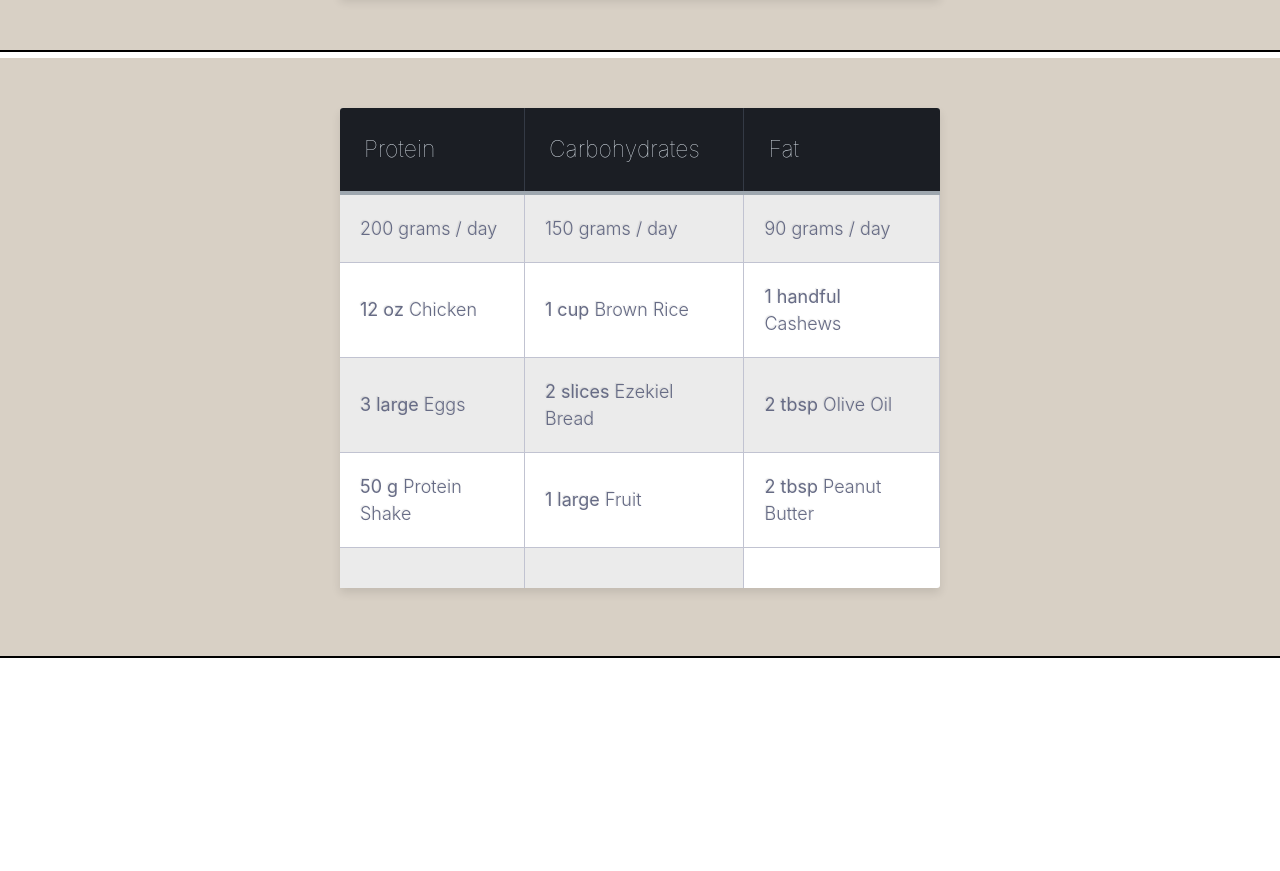
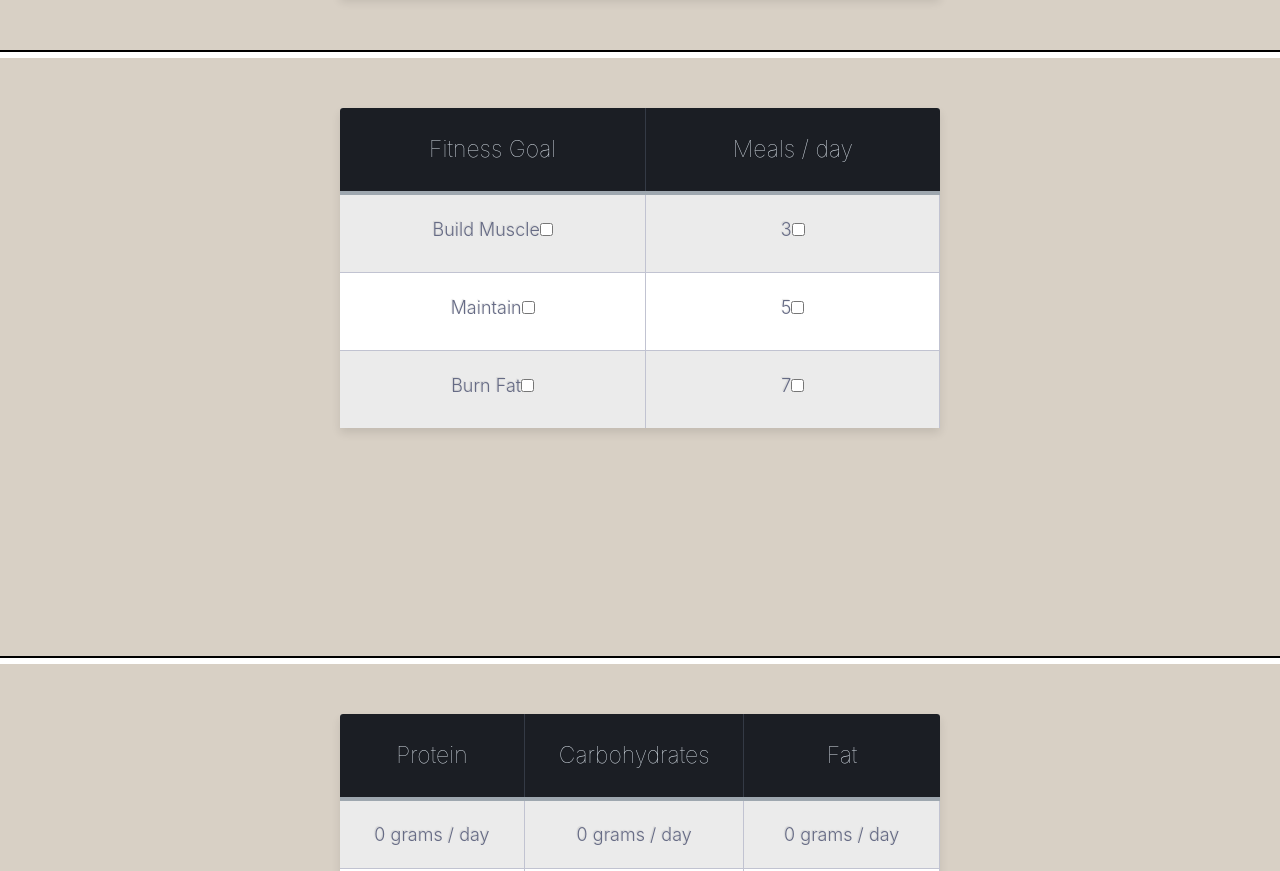
Before and after one commit to jwhittle933/JonathansJumpnJacks, a React app: page / in a window 1280 px wide. Shown: the part 1348-2219 px from the top of the page. Before the commit the page ends 2012 px from the top, so only its background shows below. Built offline with nearby package versions, Linux system fonts and the light colour scheme.

Commit message:
update calculator logic

```diff
--- a/package.json
+++ b/package.json
@@ -10,6 +10,7 @@
     "react": "^16.5.2",
     "react-bootstrap": "^0.32.4",
     "react-dom": "^16.5.2",
+    "react-router-dom": "^4.3.1",
     "react-scripts": "2.0.5"
   },
   "scripts": {
--- a/src/components/App.js
+++ b/src/components/App.js
@@ -4,6 +4,7 @@ import Header from './Header'
 import LandingPage from './LandingPage'
 import Calulator from './Calculator'
 // import Info from './Info'
+import Goals from './Goals'
 import Macros from './Macros'
 
 
@@ -13,40 +14,28 @@ class App extends Component {
     weight: "",
     height: "",
     activityLevel: "",
-    bmr: ""
+    fitnessGoal: "",
+    meals: ""
+
   }
-  userAge = (alpha) => {
+  userInput = (alpha, beta) => {
     this.setState( () => {
       return {
-        age: alpha
+        [alpha]: beta
       }
     })
   }
-  userWeight = (alpha) => {
+  fitnessGoalSelection = (alpha) => {
     this.setState( () => {
       return {
-        weight: alpha
+        fitnessGoal: alpha
       }
     })
   }
-  userHeight = (alpha) => {
+  mealsSelection = (alpha) => {
     this.setState( () => {
       return {
-        height: alpha
-      }
-    })
-  }
-  userActivityLevel = (alpha) => {
-    this.setState( () => {
-      return {
-        activityLevel: alpha
-      }
-    })
-  }
-  userBmr = () => {
-    this.setState( (alpha) => {
-      return {
-        activityLevel: alpha
+        meals: alpha
       }
     })
   }
@@ -62,14 +51,17 @@ class App extends Component {
   }
   next = () => {
     window.scroll({
-      top: 1200,
+      top: 1100,
       behavior: "smooth"
     })
   }
   render() {
     return (
       <div>
-        <Header />
+        <Header
+          next={this.next}
+          clear={this.clearUserInput}
+        />
         <LandingPage
           title="Jonathan's Jump'n Jacks"
           age={this.state.age}
@@ -78,16 +70,9 @@ class App extends Component {
           activityLevel={this.state.activityLevel}
           next={this.next}
         />
-        {/* <Info
-              age={this.state.age}
-              weight={this.state.weight}
-              height={this.state.height}
-              activityLevel={this.state.activityLevel}
-              userBmr={this.userBmr}
-        /> */}
         <Calulator
           userAge={this.userAge}
-          userWeight={this.userWeight}
+          userInput={this.userInput}
           userHeight={this.userHeight}
           userActivityLevel={this.userActivityLevel}
           clear={this.clearUserInput}
@@ -97,7 +82,18 @@ class App extends Component {
           height={this.state.height}
           activity={this.state.activityLevel}
         />
-        <Macros />
+        <Goals
+          fitnessGoal={this.fitnessGoalSelection}
+          meals={this.mealsSelection}
+        />
+        <Macros
+          age = {this.state.age}
+          height = {this.state.height}
+          weight = {this.state.weight}
+          activity = {this.state.activityLevel}
+          next = {this.next}
+          clear={this.clearUserInput}
+        />
       </div>
     )
   }
--- a/src/components/Calculator.js
+++ b/src/components/Calculator.js
@@ -1,52 +1,47 @@
-import React from 'react';
+import React, { Component} from 'react';
 import PropTypes from 'prop-types'
 import { Button } from 'react-bootstrap'
 
 
-const Calulator = ({ userAge,
-                    userWeight,
-                    userHeight,
-                    userActivityLevel,
-                    clear, next,
-                    age, weight, height, activity }) => {
-    return (
+class Calulator extends Component {
+    render () {
+        const { userInput, age, weight, height, activity } =  this.props
+        return (
         <div className="calulator-table" id="tracker">
             <table className="table-fill">
                 <thead>
                     <tr>
                         <th>*Enter your information</th>
                         <th>
-                            <Button bsStyle="danger" onClick={clear}>Clear</Button>
-                            <Button bsStyle="success" onClick={next}>Next</Button>
                         </th>
                     </tr>
                 </thead>
                 <tbody>
                     <tr>
                         <td>Age</td>
-                        <td><input type="text" value={age} onChange={ e => userAge(e.target.value)} /></td>
+                        <td><input type="text" value={age} onChange={ e => userInput('age', e.target.value)} /></td>
                     </tr>
                     <tr>
                         <td>Weight</td>
-                        <td><input type="text" value={weight} onChange={ e => userWeight(e.target.value)} /></td>
+                        <td><input type="text" value={weight} onChange={ e => userInput('weight', e.target.value)} /></td>
                     </tr>
                     <tr>
                         <td>Height (in.)</td>
-                        <td><input type="text" value={height} onChange={ e => userHeight(e.target.value)} /></td>
+                        <td><input type="text" value={height} onChange={ e => userInput('height', e.target.value)} /></td>
                     </tr>
                     <tr>
                         <td>Activity Level (1.0-2.0)</td>
-                        <td><input type="text" value={activity} onChange={ e => userActivityLevel(e.target.value)} /></td>
+                        <td><input type="text" value={activity} onChange={ e => userInput('activityLevel', e.target.value)} /></td>
                     </tr>
                     <tr>
                         <td><Button bsStyle="info" bsSize= "xsmall">BMR</Button></td>
-                        <td><h4>{ Math.round((66+(6.3 * weight) + (12.9 * height) - (6.8 * age)) * activity) }</h4></td>
+                        <td><h4>{ Math.round((66 + (6.3 * weight) + (12.9 * height) - (6.8 * age)) * activity) }</h4></td>
                     </tr>
                 </tbody>
             </table>
             {/* Create Component for */}
         </div>
-    )
+    )}
 }
 
 //PropTypes for use in dev mode only
--- /dev/null
+++ b/src/components/Goals.js
@@ -0,0 +1,35 @@
+import React, { Component } from 'react'
+
+class Goals extends Component {
+    render () {
+        // const { fitnessGoal, meals} = this.props
+        return (
+            <div className="goals-table">
+                <table className="table-fill">
+                    <thead>
+                        <tr>
+                            <th className="center">Fitness Goal</th>
+                            <th className="center">Meals / day</th>
+                        </tr>
+                    </thead>
+                    <tbody>
+                        <tr>
+                            <td className="center"><label>Build Muscle</label><input type="checkbox" /></td>
+                            <td className="center"><label>3</label><input type="checkbox" /></td>
+                        </tr>
+                        <tr>
+                            <td className="center"><label>Maintain</label><input type="checkbox" /></td>
+                            <td className="center"><label>5</label><input type="checkbox" /></td>
+                        </tr>
+                        <tr>
+                            <td className="center"><label>Burn Fat</label><input type="checkbox" /></td>
+                            <td className="center"><label>7</label><input type="checkbox" /></td>
+                        </tr>
+                    </tbody>
+                </table>
+            </div>
+        )
+    }
+}
+
+export default Goals
--- a/src/components/Macros.js
+++ b/src/components/Macros.js
@@ -1,86 +1,45 @@
-import React from 'react';
+import React, { Component } from 'react';
 
-const Macros = () => {
-    return (
-        // <div className="table">
-        //     <div id="pricing-table" className="clear">
-        //         <div className="plan">
-        //             <h3>Protein</h3>
-        //                 <p>200 grams / day</p> {/* Create dynamic Calulations */}
-        //             <Button bsStyle="primary">More Info</Button>
-        //             <ul>
-        //                 <li><b>12 oz</b> Chicken</li>
-        //                 <li><b>3 large</b> Eggs</li>
-        //                 <li><b>50 g</b> Protein Shake</li>
-        //             </ul>
-        //         </div>
-        //         <div className="plan">
-        //             <h3>Carbohydrates</h3>
-        //             <p>150 grams / day</p> {/* Create dynamic Calulations */}
-        //             <Button bsStyle="primary">More Info</Button>
-        //             <ul>
-        //                 <li><b>1 cup</b> Brown Rice</li>
-        //                 <li><b>2 slices</b> Ezekiel Bread</li>
-        //                 <li><b>1 large</b> Fruit</li>
-        //             </ul>
-        //         </div>
-        //         <div className="plan">
-        //             <h3>Fat</h3>
-        //             <p>90 grams / day</p> {/* Create dynamic Calulations */}
-        //             <Button bsStyle="primary">More Info</Button>
-        //             <ul>
-        //                 <li><b>1 handful</b> Cashews</li>
-        //                 <li><b>2 tbsp</b> Olive Oil</li>
-        //                 <li><b>2 tbsp</b> Peanut Butter</li>
-        //             </ul>
-        //         </div>
-        //     </div>
-        // </div>
-
-
-
+class Macros extends Component {
+    render () {
+        const { age, height, weight, activity } = this.props
+        let bmr = Math.round((66 + (6.3 * weight) + (12.9 * height) - (6.8 * age)) * activity)
+        return (
         <div className="macros-table" id="tracker">
             <table className="table-fill">
                 <thead>
                     <tr>
-                        <th>Protein</th>
-                        <th>Carbohydrates</th>
-                        <th>Fat</th>
+                        <th className="center">Protein</th>
+                        <th className="center">Carbohydrates</th>
+                        <th className="center">Fat</th>
                     </tr>
                 </thead>
                 <tbody>
                     <tr>
-                        <td>200 grams / day</td>
-                        <td>150 grams / day</td>
-                        <td>90 grams / day</td>
+                        <td className="center">{ Math.round((bmr * 0.4) / 4) } grams / day</td>
+                        <td className="center">{ Math.round((bmr * 0.4) / 4) } grams / day</td>
+                        <td className="center">{ Math.round((bmr * 0.2) / 9) } grams /  day</td>
                     </tr>
                     <tr>
-                        <td><b>12 oz</b> Chicken</td>
-                        <td><b>1 cup</b> Brown Rice</td>
-                        <td><b>1 handful</b> Cashews</td>
+                        <td className="center"><b>12 oz</b> Chicken</td>
+                        <td className="center"><b>1 cup</b> Brown Rice</td>
+                        <td className="center"><b>1 handful</b> Cashews</td>
                     </tr>
                     <tr>
-                        <td><b>3 large</b> Eggs</td>
-                        <td><b>2 slices</b> Ezekiel Bread</td>
-                        <td><b>2 tbsp</b> Olive Oil</td>
+                        <td className="center"><b>3 large</b> Eggs</td>
+                        <td className="center"><b>2 slices</b> Ezekiel Bread</td>
+                        <td className="center"><b>2 tbsp</b> Olive Oil</td>
                     </tr>
                     <tr>
-                        <td><b>50 g</b> Protein Shake</td>
-                        <td><b>1 large</b> Fruit</td>
-                        <td><b>2 tbsp</b> Peanut Butter</td>
-                    </tr>
-                    <tr>
-                        <td></td>
-                        <td></td>
+                        <td className="center"><b>50 g</b> Protein Shake</td>
+                        <td className="center"><b>1 large</b> Fruit</td>
+                        <td className="center"><b>2 tbsp</b> Peanut Butter</td>
                     </tr>
                 </tbody>
             </table>
-            {/* Create Component for */}
         </div>
 
-    )
+    )}
 }
 
-
-
 export default Macros
--- a/src/index.css
+++ b/src/index.css
@@ -11,7 +11,7 @@ header h2 {
   font-family: Menlo;
   font-size: 1.25em;
 }
-header {
+.header {
   display: none;
   opacity: .9;
   position:fixed;
@@ -24,6 +24,11 @@ header {
   color: white;
   font-family: Calibri light;
   border-bottom: 2px solid #3F5866;
+  z-index: 2;
+}
+.float {
+  float: right;
+  clear: right;
 }
 code {
   font-family: source-code-pro, Menlo, Monaco, Consolas, "Courier New",
@@ -64,6 +69,10 @@ code {
     box-shadow: 0 5px 10px rgba(0, 0, 0, 0.9);
 }
 /*
+* Controls
+*/
+
+/*
 *
 * Table Styles
 *
@@ -84,6 +93,17 @@ code {
   width: 100vw;
   padding: 50px;
   min-height: 75vh;
+}
+.goals-table {
+  display: inline-block;
+  background-color: #D8D0C5;
+  border-bottom: 2px solid black;
+  width: 100vw;
+  padding: 50px;
+  min-height: 75vh;
+}
+.center {
+  text-align: center;
 }
 .table-fill {
   background: white;
--- a/src/index.js
+++ b/src/index.js
@@ -22,10 +22,8 @@ serviceWorker.unregister();
 $(document).scroll(function() {
     var y = $(this).scrollTop()
     if (y > 300){
-        $('.userInput').fadeIn()
-        $('#header').slideDown()
+        $('.header').slideDown()
     } else {
-        $('.userInput').fadeOut()
-        $('#header').slideUp()
+        $('.header').slideUp()
     }
 })
```
Also changed, not shown: src/components/Controls.js (added, +18 -0 lines), src/components/Header.js (+7 -3 lines), src/components/LandingPage.js (+4 -4 lines), 1 other file.
